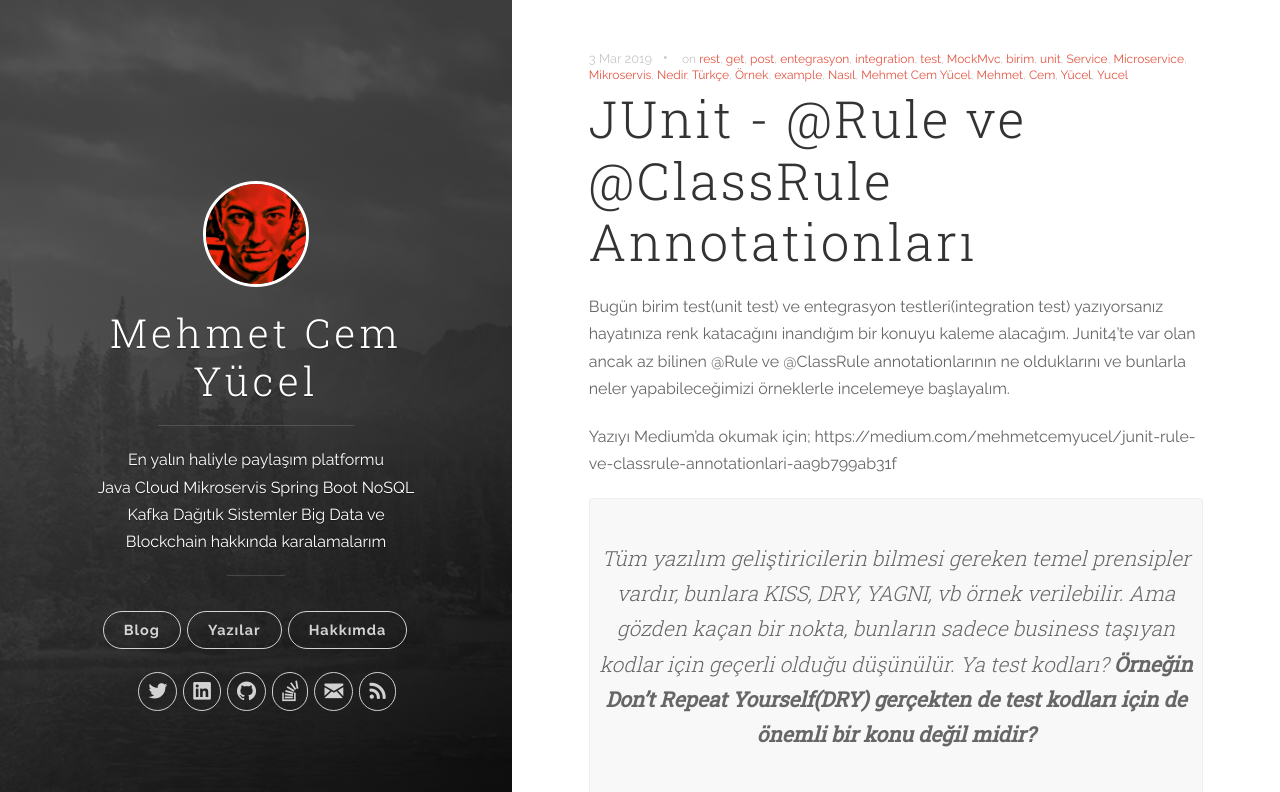
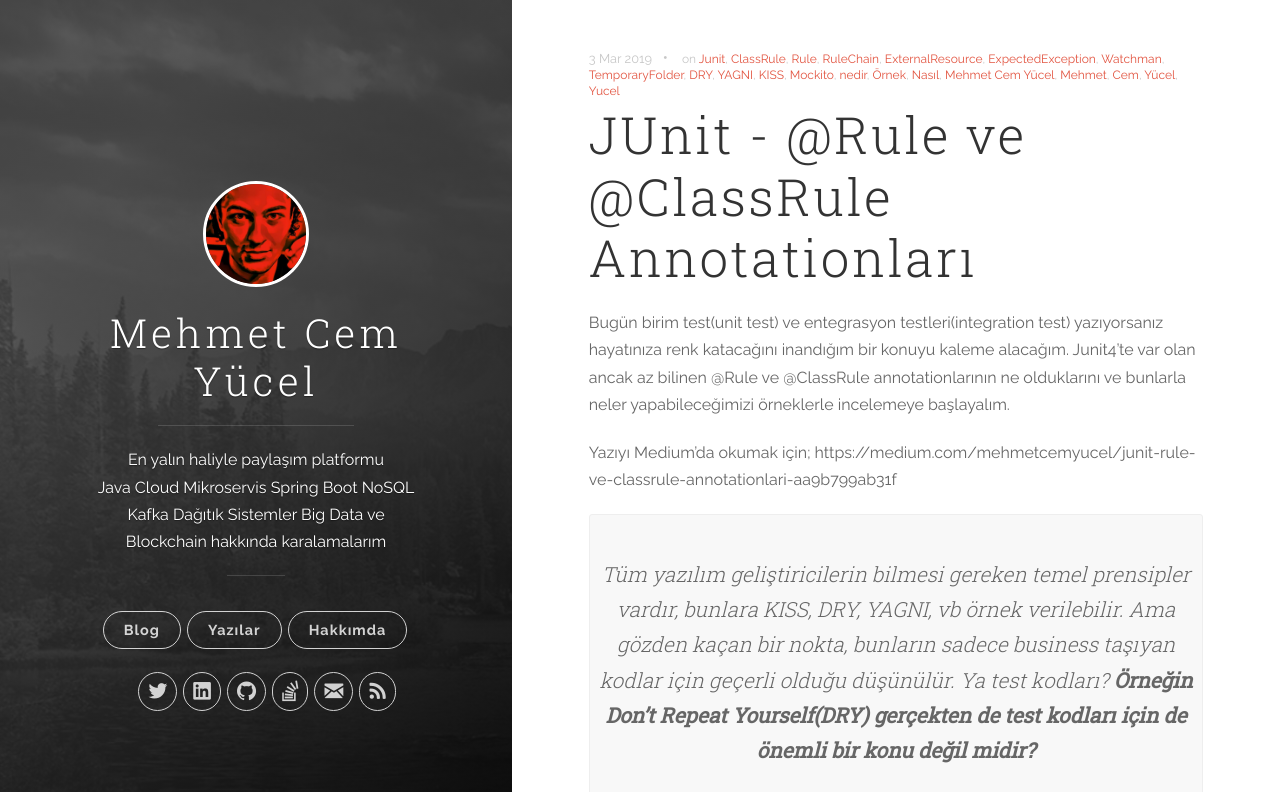
Before and after one commit to pozerank/pozerank.github.io, a Jekyll site: the page built from _posts/2019-03-25-JUnit-Rule-ve-ClassRule-Annotationlari.markdown, in a window 1280 px wide and 900 px high, cut to the strip 0-792 px from the top of the window. Built offline with Jekyll 4.4.1, drawn with Linux system fonts in a browser that asks for light colours; comment, search, counter and statistics services are not loaded.

Commit message:
junit rule

```diff
--- a/_posts/2019-03-25-JUnit-Rule-ve-ClassRule-Annotationlari.markdown
+++ b/_posts/2019-03-25-JUnit-Rule-ve-ClassRule-Annotationlari.markdown
@@ -2,7 +2,7 @@
 title:  "JUnit - @Rule ve @ClassRule Annotationları"
 date:   2019-03-03 15:04:23
 categories: [java, test]
-tags: [rest, get, post, entegrasyon, integration, test, MockMvc, birim, unit, Service, Microservice, Mikroservis,  Nedir, Türkçe, Örnek, example, Nasıl, Mehmet Cem Yücel, Mehmet, Cem, Yücel, Yucel,]
+tags: [Junit, ClassRule, Rule, RuleChain, ExternalResource, ExpectedException, Watchman, TemporaryFolder, DRY, YAGNI, KISS, Mockito, nedir, Örnek, Nasıl, Mehmet Cem Yücel, Mehmet, Cem, Yücel, Yucel]
 image: https://cdn-images-1.medium.com/max/150/0*PI13arzqtcC-oXBh.jpg
 ---
 
```
